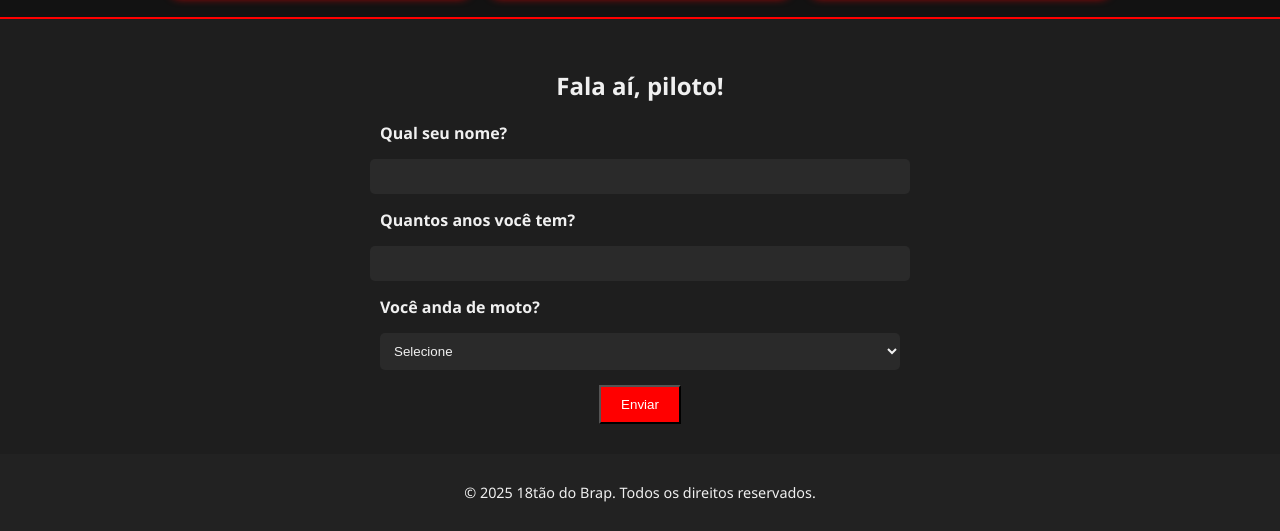
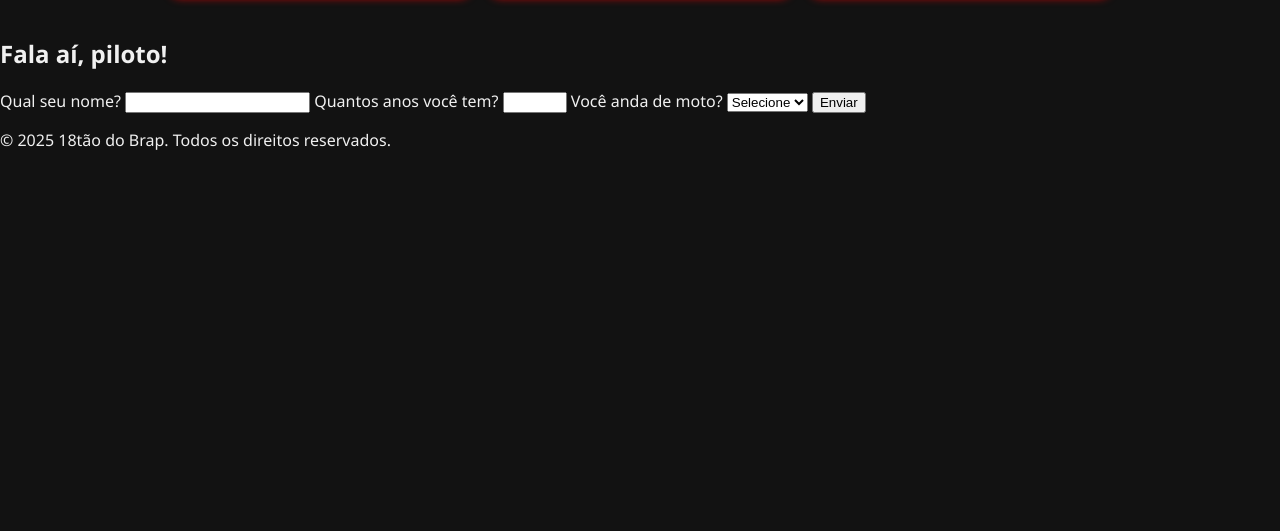
Before and after one commit to 18tao-do-brap/18tao, a plain HTML site: page index.html in a window 1280 px wide. Shown: the part 879-1410 px from the top of the page. After the commit the page ends 1046 px from the top, so only its background shows below. Drawn offline with Linux system fonts and the light colour scheme.

Commit message:
Update style.css

```diff
--- a/style.css
+++ b/style.css
@@ -73,50 +73,4 @@ nav a:hover {
 }
 
 footer {
-  background-color: #222;
-  text-align: center;
-  padding: 15px;
-  font-size: 0.9em;
-}
-
-.interacao {
-  padding: 30px;
-  background-color: #1e1e1e;
-  border-top: 2px solid #ff0000;
-  text-align: center;
-}
-
-.interacao form {
-  display: flex;
-  flex-direction: column;
-  align-items: center;
-  gap: 15px;
-  max-width: 520px;
-  margin: 0 auto;
-}
-
-.interacao label {
-  align-self: flex-start;
-  font-weight: bold;
-}
-
-.interacao input,
-.interacao select {
-  padding: 10px;
-  width: 100%;
-  border-radius: 5px;
-  border: none;
-  background-color: #2a2a2a;
-  color: #f0f0f0;
-}
-
-#moto {
-  height: 180px;
-  overflow-y: auto;
-}
-
-.interacao button {
-  padding: 10px 20px;
-  background-color: #ff0000;
-  color: white;
-  border
+  background
```
